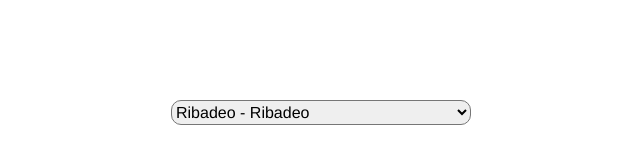
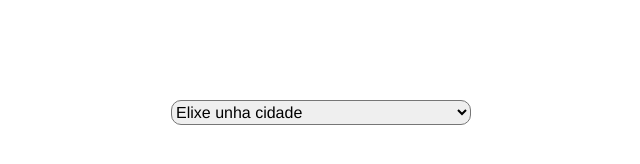
Before and after one commit to var3la/camarasMeteoGalicia, a plain HTML site: page index.html in a window 1280 px wide. Shown: the full height of the page, 319-959 px from the left. Drawn offline with Linux system fonts and the light colour scheme.

Commit message:
modificiones input

```diff
--- a/index.html
+++ b/index.html
@@ -11,7 +11,8 @@
   <div class="container">
     <div class="max">
       <select name="cities" id="cities">
-        <option value="" disabled>Elixe unha cidade</option>
+        <option value="" >Elixe unha cidade</option>
+
       </select>
     </div>
   </div>
```
